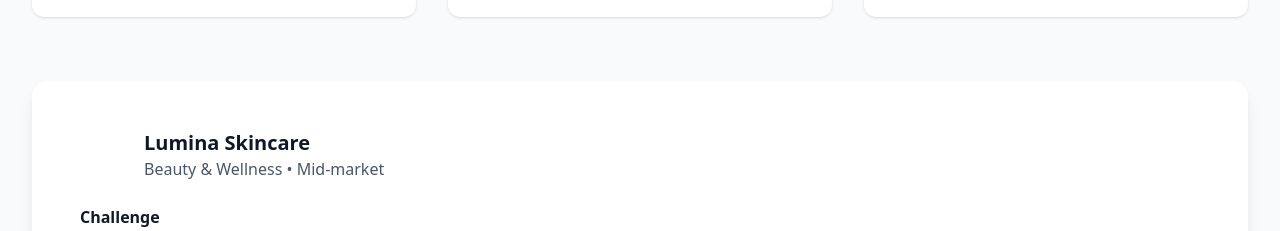
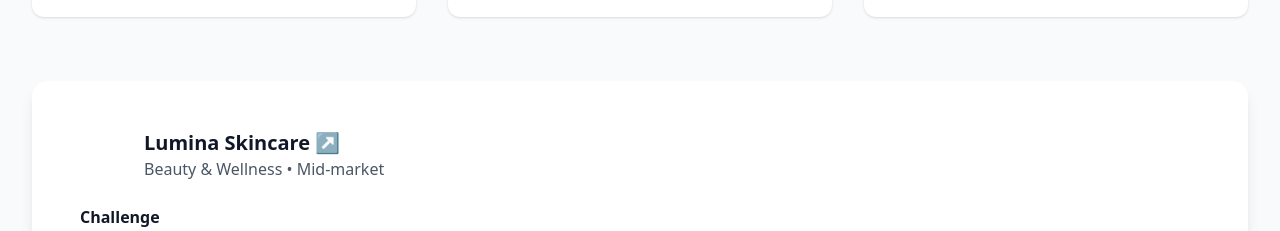
Before and after one commit to hadep275/Peak, a Next.js app in the folder peak/: page / in a window 1280 px wide. Shown: the part 10040-10271 px from the top of the page. Built offline with nearby package versions, Linux system fonts and the light colour scheme; no server answers.

Commit message:
Add comprehensive CONTENT-TODO.md and link Lumina Skincare case study to real domain

```diff
--- a/peak/src/components/CaseStudiesSection.tsx
+++ b/peak/src/components/CaseStudiesSection.tsx
@@ -92,7 +92,18 @@
                       <span className="text-white font-bold text-lg">{study.company.charAt(0)}</span>
                     </div>
                     <div>
-                      <h3 className="text-xl font-bold text-gray-900 dark:text-coffee-50">{study.company}</h3>
+                      {study.company === "Lumina Skincare" ? (
+                        <a
+                          href="https://luminaco.skin"
+                          target="_blank"
+                          rel="noopener noreferrer"
+                          className="text-xl font-bold text-gray-900 dark:text-coffee-50 hover:text-coffee-600 dark:hover:text-coffee-400 transition-colors"
+                        >
+                          {study.company} ↗
+                        </a>
+                      ) : (
+                        <h3 className="text-xl font-bold text-gray-900 dark:text-coffee-50">{study.company}</h3>
+                      )}
                       <p className="text-gray-600 dark:text-coffee-200">{study.industry} • {study.size}</p>
                     </div>
                   </div>
```
Also changed, not shown: 1 other file (tests, documents, lock files or other folders).
